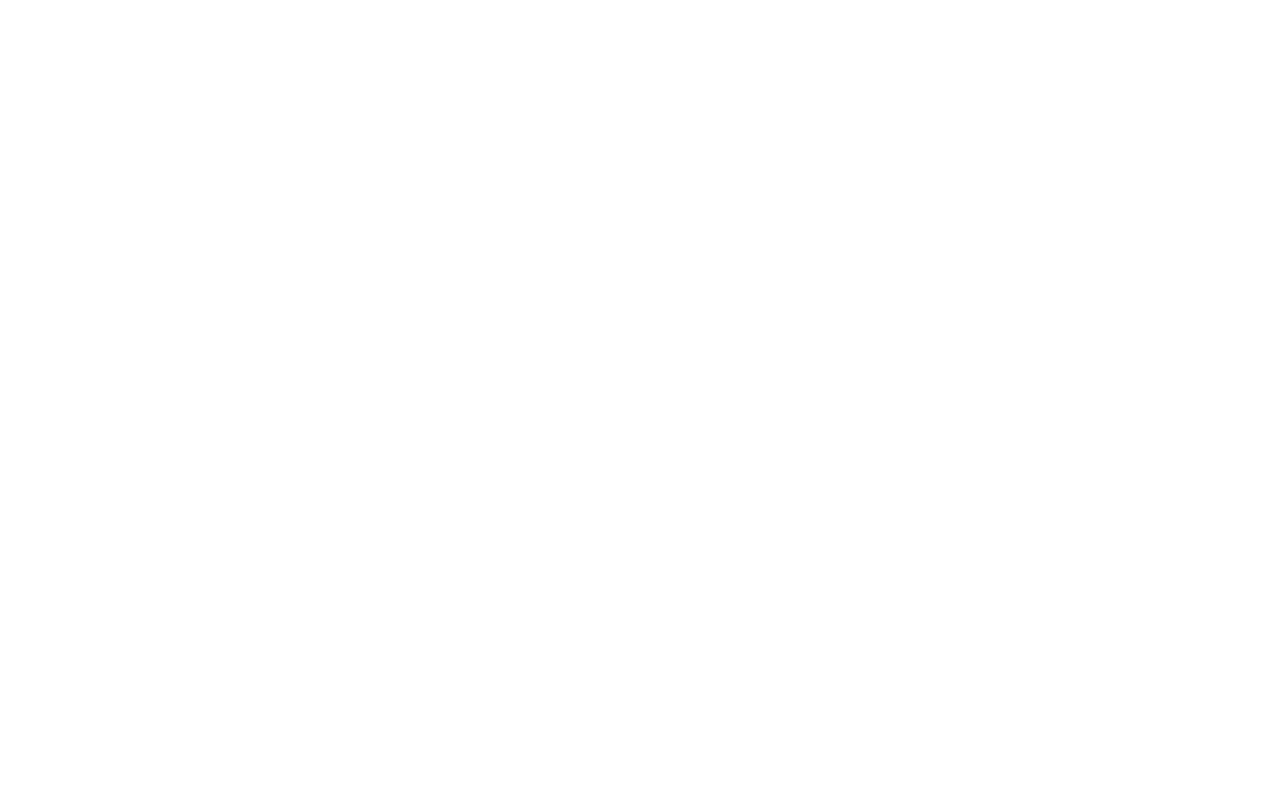
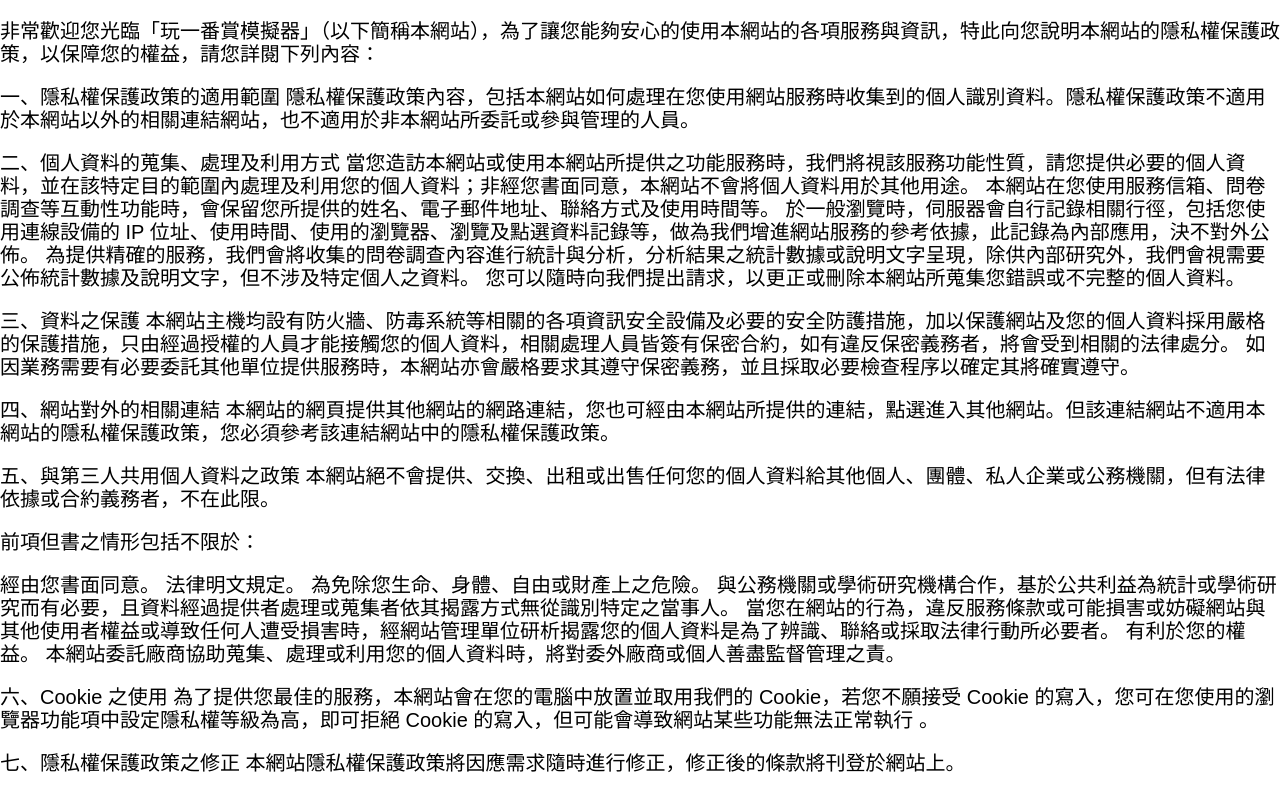
Before and after one commit to xuanfeng0208/PlaykujiWeb, a Vue app: page /Privacy in a window 1280 px wide. Before the commit this address had no page. Built offline with nearby package versions, Linux system fonts and the light colour scheme.

Commit message:
add Privacy

```diff
--- a/src/router/index.js
+++ b/src/router/index.js
@@ -10,11 +10,14 @@
   {
     path: '/Kujiset',
     name: 'Kujiset',
-    // route level code-splitting
-    // this generates a separate chunk (about.[hash].js) for this route
-    // which is lazy-loaded when the route is visited.
-    component: () => import(/* webpackChunkName: "about" */ '../views/Kujiset.vue')
-  }
+    component: () => import( '../views/Kujiset.vue')
+  },
+  {
+    path: '/Privacy',
+    name: 'Privacy',
+    component: () => import('../views/Privacy.vue')
+  },
+  // Privacy
 ]
 
 const router = createRouter({
--- /dev/null
+++ b/src/views/Privacy.vue
@@ -0,0 +1,66 @@
+<template>
+  <div id="Privacy">
+<p>
+非常歡迎您光臨「玩一番賞模擬器」（以下簡稱本網站），為了讓您能夠安心的使用本網站的各項服務與資訊，特此向您說明本網站的隱私權保護政策，以保障您的權益，請您詳閱下列內容：
+</p>
+<p>
+一、隱私權保護政策的適用範圍
+隱私權保護政策內容，包括本網站如何處理在您使用網站服務時收集到的個人識別資料。隱私權保護政策不適用於本網站以外的相關連結網站，也不適用於非本網站所委託或參與管理的人員。
+</p>
+<p>
+二、個人資料的蒐集、處理及利用方式
+當您造訪本網站或使用本網站所提供之功能服務時，我們將視該服務功能性質，請您提供必要的個人資料，並在該特定目的範圍內處理及利用您的個人資料；非經您書面同意，本網站不會將個人資料用於其他用途。
+本網站在您使用服務信箱、問卷調查等互動性功能時，會保留您所提供的姓名、電子郵件地址、聯絡方式及使用時間等。
+於一般瀏覽時，伺服器會自行記錄相關行徑，包括您使用連線設備的 IP 位址、使用時間、使用的瀏覽器、瀏覽及點選資料記錄等，做為我們增進網站服務的參考依據，此記錄為內部應用，決不對外公佈。
+為提供精確的服務，我們會將收集的問卷調查內容進行統計與分析，分析結果之統計數據或說明文字呈現，除供內部研究外，我們會視需要公佈統計數據及說明文字，但不涉及特定個人之資料。
+您可以隨時向我們提出請求，以更正或刪除本網站所蒐集您錯誤或不完整的個人資料。
+</p>
+<p>
+三、資料之保護
+本網站主機均設有防火牆、防毒系統等相關的各項資訊安全設備及必要的安全防護措施，加以保護網站及您的個人資料採用嚴格的保護措施，只由經過授權的人員才能接觸您的個人資料，相關處理人員皆簽有保密合約，如有違反保密義務者，將會受到相關的法律處分。
+如因業務需要有必要委託其他單位提供服務時，本網站亦會嚴格要求其遵守保密義務，並且採取必要檢查程序以確定其將確實遵守。
+</p>
+<p>
+四、網站對外的相關連結
+本網站的網頁提供其他網站的網路連結，您也可經由本網站所提供的連結，點選進入其他網站。但該連結網站不適用本網站的隱私權保護政策，您必須參考該連結網站中的隱私權保護政策。
+</p>
+<p>
+五、與第三人共用個人資料之政策
+本網站絕不會提供、交換、出租或出售任何您的個人資料給其他個人、團體、私人企業或公務機關，但有法律依據或合約義務者，不在此限。
+</p>
+<p>
+前項但書之情形包括不限於：
+</p>
+<p>
+經由您書面同意。
+法律明文規定。
+為免除您生命、身體、自由或財產上之危險。
+與公務機關或學術研究機構合作，基於公共利益為統計或學術研究而有必要，且資料經過提供者處理或蒐集者依其揭露方式無從識別特定之當事人。
+當您在網站的行為，違反服務條款或可能損害或妨礙網站與其他使用者權益或導致任何人遭受損害時，經網站管理單位研析揭露您的個人資料是為了辨識、聯絡或採取法律行動所必要者。
+有利於您的權益。
+本網站委託廠商協助蒐集、處理或利用您的個人資料時，將對委外廠商或個人善盡監督管理之責。
+</p>
+<p>
+六、Cookie 之使用
+為了提供您最佳的服務，本網站會在您的電腦中放置並取用我們的 Cookie，若您不願接受 Cookie 的寫入，您可在您使用的瀏覽器功能項中設定隱私權等級為高，即可拒絕 Cookie 的寫入，但可能會導致網站某些功能無法正常執行 。
+</p>
+<p>
+七、隱私權保護政策之修正
+本網站隱私權保護政策將因應需求隨時進行修正，修正後的條款將刊登於網站上。
+</p>
+</div>
+</template>
+
+<script>
+export default {
+
+}
+</script>
+
+<style>
+#Privacy{
+  max-width: 1440px;
+  margin: 0 auto;
+font-size: 20px;
+}
+</style>
```
